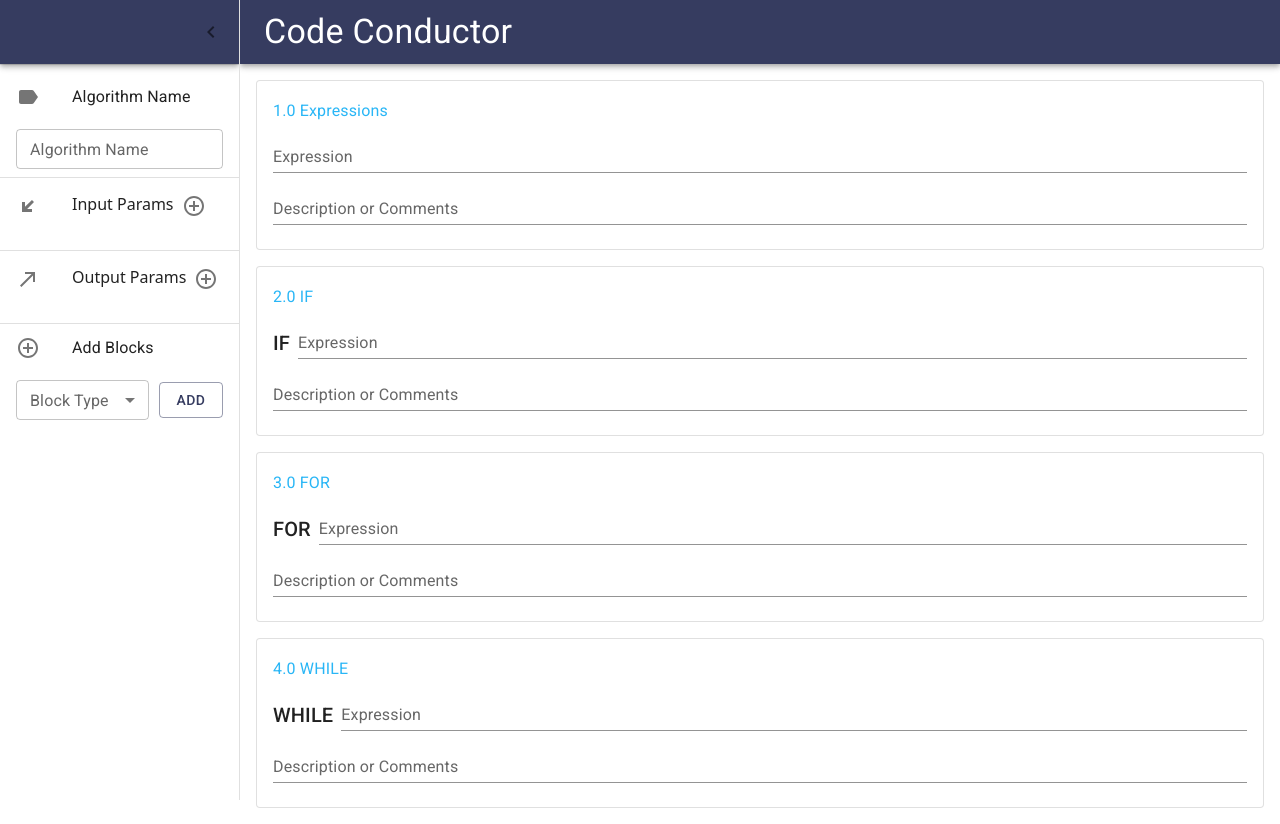
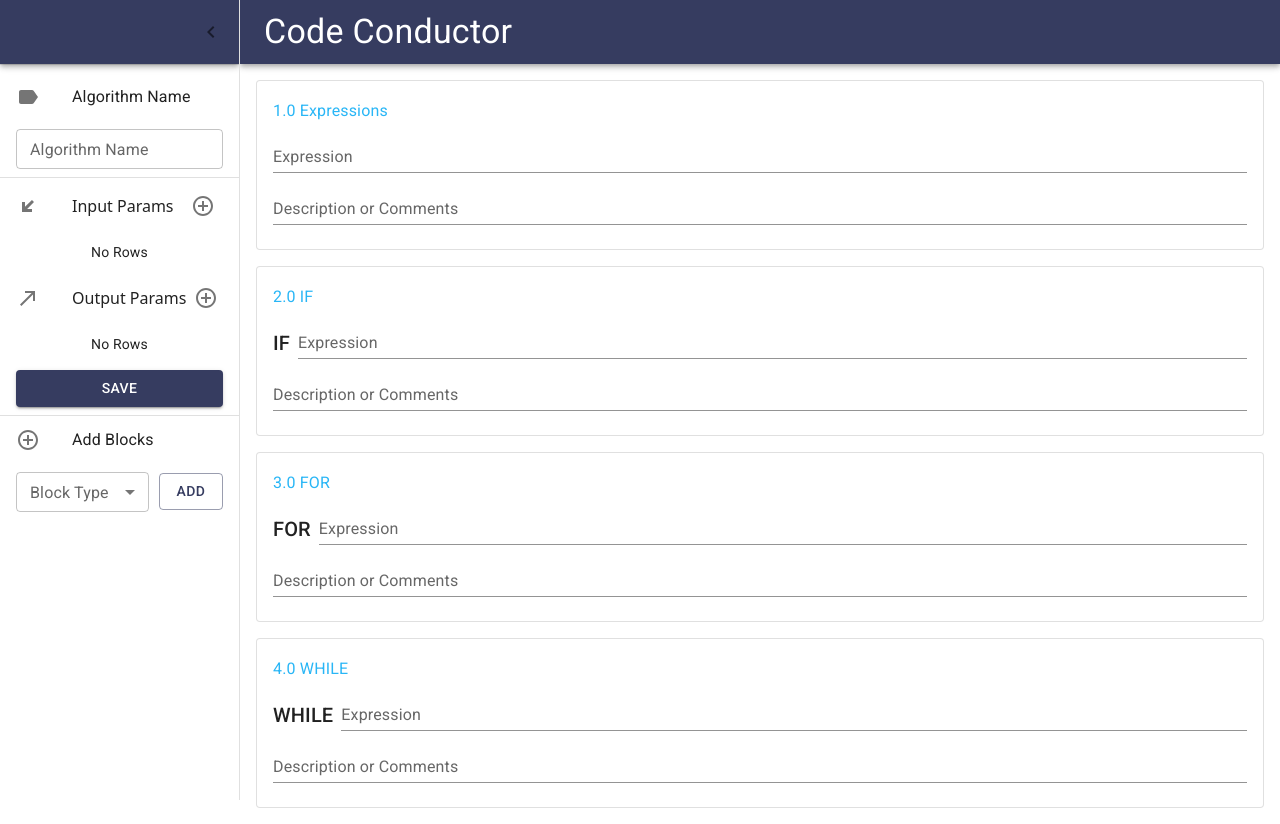
Before and after one commit to AliBdeir/code-conductor, a React (Vite) app: page / in a window 1280 px wide. Built offline with nearby package versions, Linux system fonts and the light colour scheme.

Commit message:
Integrated changes with redux

```diff
--- a/package.json
+++ b/package.json
@@ -16,11 +16,14 @@
     "@mui/icons-material": "^5.14.18",
     "@mui/material": "^5.14.18",
     "@reduxjs/toolkit": "^2.0.1",
+    "lodash": "^4.17.21",
     "react": "^18.2.0",
     "react-dom": "^18.2.0",
-    "react-redux": "^9.0.2"
+    "react-redux": "^9.0.2",
+    "uuid": "^9.0.1"
   },
   "devDependencies": {
+    "@types/lodash": "^4.14.202",
     "@types/react": "^18.2.37",
     "@types/react-dom": "^18.2.15",
     "@typescript-eslint/eslint-plugin": "^6.10.0",
--- a/src/components/icon-button/icon-button.tsx
+++ /dev/null
@@ -1,10 +0,0 @@
-//IconButtonComponent.tsx
-import { IconButton } from "@mui/material";
-
-const IconButtonComponent = ({ icon: Icon, onClick }) => (
-    <IconButton onClick={onClick}>
-        <Icon />
-    </IconButton>
-);
-
-export default IconButtonComponent;
--- /dev/null
+++ b/src/components/sidebar/hooks/use-sidebar-data.ts
@@ -0,0 +1,87 @@
+import _ from "lodash";
+import { useCallback, useMemo, useState } from "react";
+import { v4 as uuidv4 } from 'uuid';
+import { ParameterRowType, dataActions } from "../../../redux/slices/data-slice";
+import { useAppDispatch, useAppSelector } from "../../../redux/store";
+
+export type ParameterDictionary = {
+    [key: string]: ParameterRowType;
+};
+
+export type Parameters = {
+    inputDictionary: ParameterDictionary;
+    outputDictionary: ParameterDictionary;
+}
+
+export type RowType = 'input' | 'output';
+
+const toDictionary = (rows: ParameterRowType[]) =>
+    rows.reduce((acc, param) => {
+        acc[param.id] = param;
+        return acc;
+    }, {} as ParameterDictionary);
+
+const useSidebarData = () => {
+    const dispatch = useAppDispatch();
+    const inputRows = useAppSelector(x => x.data.inputParameters);
+    const outputRows = useAppSelector(x => x.data.outputParameters);
+    const dictionary = useMemo<Parameters>(() => ({
+        inputDictionary: toDictionary(inputRows),
+        outputDictionary: toDictionary(outputRows),
+    }), [inputRows, outputRows]);
+    const [rowData, setRowData] = useState<Parameters>(dictionary);
+    console.log(rowData);
+    const onChange = useCallback((id: string, type: RowType, key: 'dataType' | 'name') => (val: string) => {
+        const clone = _.cloneDeep(rowData);
+        const dictionary = type === 'input' ? clone.inputDictionary : clone.outputDictionary;
+        if (key === 'dataType') dictionary[id].dataType = val;
+        if (key === 'name') dictionary[id].name = val;
+        setRowData(clone);
+    }, [rowData]);
+    const onNameChange = useCallback((id: string, type: RowType) => (val: string) => {
+        onChange(id, type, 'name')(val);
+    }, [onChange]);
+    const onDataTypeChange = useCallback((id: string, type: RowType) => (val: string) => {
+        onChange(id, type, 'dataType')(val);
+    }, [onChange]);
+
+    const onAddRow = useCallback((type: RowType) => () => {
+        const clone = _.cloneDeep(rowData);
+        const id = uuidv4();
+        const dictionary = type === 'input' ? clone.inputDictionary : clone.outputDictionary;
+        dictionary[id] = {
+            id,
+            name: '',
+            dataType: '',
+            type,
+        };
+        setRowData(clone);
+        return id;
+    }, [rowData]);
+    const onRemoveRow = useCallback((id: string, type: RowType) => () => {
+        const clone = _.cloneDeep(rowData);
+        const dictionary = type === 'input' ? clone.inputDictionary : clone.outputDictionary;
+        delete dictionary[id];
+        setRowData(clone);
+    }, [rowData]);
+
+    const onSave = useCallback(() => {
+        dispatch(dataActions.setParameters({
+            inputParameters: Object.values(rowData.inputDictionary),
+            outputParameters: Object.values(rowData.outputDictionary),
+        }))
+    }, [dispatch, rowData.inputDictionary, rowData.outputDictionary]);
+
+    return {
+        rowData,
+        onNameChange,
+        onDataTypeChange,
+        onAddRow,
+        onRemoveRow,
+        inputDictionary: rowData.inputDictionary,
+        outputDictionary: rowData.outputDictionary,
+        onSave,
+    }
+}
+
+export default useSidebarData;
--- /dev/null
+++ b/src/components/sidebar/parameter-row-list-item.tsx
@@ -0,0 +1,43 @@
+import ListItem from "@mui/material/ListItem";
+import ParameterRow from "../rows/parameter-row";
+import { ParameterDictionary, RowType } from "./hooks/use-sidebar-data";
+import { memo, useMemo } from "react";
+import Typography from "@mui/material/Typography";
+
+type ParameterRowListItemProps = {
+    dictionary: ParameterDictionary;
+    onNameChange: (id: string, type: RowType) => (val: string) => void;
+    onDataTypeChange: (id: string, type: RowType) => (val: string) => void;
+    onRemoveRow: (id: string, type: RowType) => () => void;
+    type: RowType;
+};
+
+const ParameterRowListItemComponent = ({
+    dictionary,
+    onNameChange,
+    onDataTypeChange,
+    onRemoveRow,
+    type
+}: ParameterRowListItemProps) => {
+    const keys = useMemo(() => Object.keys(dictionary), [dictionary]);
+    return (
+        <ListItem>
+            <div className='flex flex-col gap-2 w-full'>
+                {keys.map(row =>
+                    <ParameterRow
+                        key={dictionary[row].id}
+                        parameterNameLabel="Name"
+                        parameterNameValue={dictionary[row].name}
+                        parameterNameChanged={onNameChange(dictionary[row].id, type)}
+                        dataTypeValue={dictionary[row].dataType}
+                        dataTypeValueChanged={onDataTypeChange(dictionary[row].id, type)}
+                        onDeleted={onRemoveRow(dictionary[row].id, type)} />)}
+                {!keys.length && (
+                    <div className='w-full'><Typography variant='body2' className='text-center'>No Rows</Typography></div>
+                )}
+            </div>
+        </ListItem>
+    );
+};
+
+export const ParameterRowListItem = memo(ParameterRowListItemComponent);
--- a/src/components/sidebar/sidebar.tsx
+++ b/src/components/sidebar/sidebar.tsx
@@ -15,10 +15,11 @@ import Select from '@mui/material/Select';
 import TextField from '@mui/material/TextField';
 import Tooltip from '@mui/material/Tooltip';
 import { CSSObject, Theme, styled, useTheme } from '@mui/material/styles';
-import { useState } from 'react';
+import { ParameterRowListItem } from './parameter-row-list-item';
 //custom components
 import TitleWithIconButton from '../titlewithicon/sidebar-tile';
-import ParameterRow from '../rows/parameter-row';
+import useSidebarData from './hooks/use-sidebar-data';
+
 
 const drawerWidth = 240;
 
@@ -69,48 +70,13 @@ const Drawer = styled(MuiDrawer, { shouldForwardProp: (prop) => prop !== 'open'
     }),
 );
 
-interface RowItem {
-    id: string;
-}
 
 const Sidebar = ({ open, toggleDrawer }) => {
     const theme = useTheme();
-
-    const [inputRows, setInputRows] = useState<RowItem[]>([]);
-    const [outputRows, setOutputRows] = useState<RowItem[]>([]);
-
-    const [parameterName, setParameterName] = useState('');
-    const [dataTypeName, setDataTypeName] = useState('');
-
-    const handleParameterNameChange = (newValue) => {
-        console.log(newValue);
-        setParameterName(newValue);
-    };
-
-    const handleDataTypeNameChange = (newValue) => {
-        console.log(newValue);
-        setDataTypeName(newValue);
-    };
-
-    const addInput = () => {
-        setInputRows(inputRows => [...inputRows, { id: `input-${inputRows.length}` }]);
-    };
-
-    const removeInput = (index: number) => {
-        setInputRows(inputRows => inputRows.filter((_, i) => i !== index));
-    };
-
-    const addOutput = () => {
-        setOutputRows(outputRows => [...outputRows, { id: `output-${outputRows.length}` }]);
-    };
-
-    const removeOutput = (index: number) => {
-        setOutputRows(outputRows => outputRows.filter((_, i) => i !== index));
-    };
-
+    const { inputDictionary, outputDictionary, onAddRow, onRemoveRow, onNameChange, onDataTypeChange, onSave } = useSidebarData();
     return (
         <Drawer variant="permanent" open={open}>
-            <DrawerHeader style={{ boxShadow: theme.shadows[4],backgroundColor: theme.palette.primary.main }}>
+            <DrawerHeader style={{ boxShadow: theme.shadows[4], backgroundColor: theme.palette.primary.main }}>
                 <IconButton onClick={toggleDrawer}>
                     {theme.direction === 'rtl' ? <ChevronRightIcon /> : <ChevronLeftIcon />}
                 </IconButton>
@@ -144,51 +110,39 @@ const Sidebar = ({ open, toggleDrawer }) => {
                         <ListItemIcon>
                             <TransitEnterexitIcon />
                         </ListItemIcon>
-                        {open && <TitleWithIconButton title="Input Params" icon={AddCircleOutlineIcon} onClick={addInput} />}
+                        {open && <TitleWithIconButton title="Input Params" icon={<AddCircleOutlineIcon />} onClick={onAddRow('input')} />}
                     </ListItem>
                 </Tooltip>
                 {open && (
-                    <ListItem>
-                         <div style={{ display: 'flex', flexDirection: 'column' }}>
-                        {inputRows.map((row, index) => (
-                        <ParameterRow
-                        parameterNameLabel="Name"
-                        parameterNameValue={parameterName}
-                        parameterNameChanged={handleParameterNameChange}
-                        dataTypeNameValue={dataTypeName}
-                        dataTypeNameChanged={handleDataTypeNameChange}
-                        onDeleted={() => removeInput(index)}
+                    <ParameterRowListItem
+                        type="input"
+                        onNameChange={onNameChange}
+                        onDataTypeChange={onDataTypeChange}
+                        onRemoveRow={onRemoveRow}
+                        dictionary={inputDictionary}
                     />
-                        ))}
-                        </div>
-                    </ListItem>
                 )}
-                <Divider />
                 {/* Output Parameters */}
                 <Tooltip title="Output Parameters" placement="right">
                     <ListItem>
                         <ListItemIcon>
                             <CallMadeIcon />
                         </ListItemIcon>
-                        {open && <TitleWithIconButton title="Output Params" icon={AddCircleOutlineIcon} onClick={addOutput} />}
+                        {open && <TitleWithIconButton title="Output Params" icon={<AddCircleOutlineIcon />} onClick={onAddRow('output')} />}
                     </ListItem>
                 </Tooltip>
                 {open && (
-                    <ListItem>
-                        <div style={{ display: 'flex', flexDirection: 'column' }}>
-                        {outputRows.map((row, index) => (
-                        <ParameterRow
-                        parameterNameLabel="Name"
-                        parameterNameValue={parameterName}
-                        parameterNameChanged={handleParameterNameChange}
-                        dataTypeNameValue={dataTypeName}
-                        dataTypeNameChanged={handleDataTypeNameChange}
-                        onDeleted={() => removeOutput(index)}
+                    <ParameterRowListItem
+                        type="output"
+                        onNameChange={onNameChange}
+                        onDataTypeChange={onDataTypeChange}
+                        onRemoveRow={onRemoveRow}
+                        dictionary={outputDictionary}
                     />
-                        ))}
-                        </div>
-                    </ListItem>
                 )}
+                <ListItem>
+                    <Button variant='contained' color='primary' fullWidth onClick={onSave}>Save</Button>
+                </ListItem>
                 <Divider />
                 {/* Add Blocks */}
                 <Tooltip title="Add Blocks" placement="right">
--- a/src/components/titlewithicon/sidebar-tile.tsx
+++ b/src/components/titlewithicon/sidebar-tile.tsx
@@ -1,13 +1,10 @@
+import IconButton from "@mui/material/IconButton";
+
 // ListItemComponent.tsx
-import IconButtonComponent from "../icon-button/icon-button";
-
-const TitleWithIconButton = ({ icon, onClick, title }) => (
-    <div >
-        <span style={{ margin: 0 }}>{title}</span>
-        <IconButtonComponent
-            icon={icon}
-            onClick={onClick}
-        />
+const TitleWithIconButton = ({ icon, onClick, title }: { icon: React.ReactNode, onClick: React.MouseEventHandler, title: string }) => (
+    <div className='flex flex-row items-center align-middle w-full'>
+        <div>{title}</div>
+        <div className='flex-1 flex justify-end'><IconButton onClick={onClick}>{icon}</IconButton></div>
     </div>
 );
 
--- /dev/null
+++ b/src/redux/slices/data-slice.ts
@@ -0,0 +1,36 @@
+import { PayloadAction, createSlice } from "@reduxjs/toolkit";
+
+export type ParameterRowType = {
+    name: string;
+    dataType: string;
+    id: string;
+    type: 'input' | 'output';
+}
+
+// type ParameterDictionary = {
+//     [key: string]:
+// }
+
+type DataSliceState = {
+    inputParameters: ParameterRowType[];
+    outputParameters: ParameterRowType[];
+};
+
+const initialState: DataSliceState = {
+    inputParameters: [],
+    outputParameters: [],
+}
+
+const dataSlice = createSlice({
+    initialState,
+    name: 'data-slice',
+    reducers: {
+        setParameters: (state, action: PayloadAction<{ inputParameters: ParameterRowType[], outputParameters: ParameterRowType[] }>) => {
+            state.inputParameters = action.payload.inputParameters;
+            state.outputParameters = action.payload.outputParameters;
+        },
+    }
+});
+
+export const dataReducer = dataSlice.reducer;
+export const dataActions = dataSlice.actions;
--- a/src/redux/store.ts
+++ b/src/redux/store.ts
@@ -1,10 +1,12 @@
 import { combineReducers, configureStore } from '@reduxjs/toolkit'
 import { layoutReducers } from './slices/layout-slice'
 import { TypedUseSelectorHook, useDispatch, useSelector } from 'react-redux'
+import { dataReducer } from './slices/data-slice'
 
 export const store = configureStore({
   reducer: combineReducers({
     layout: layoutReducers,
+    data: dataReducer,
   }),
 })
 
```
Also changed, not shown: src/components/rows/component-row.tsx (deleted, +0 -12 lines), src/components/rows/parameter-row.tsx (+64 -36 lines), src/components/text-field/text-field.tsx (deleted, +0 -17 lines), .eslintrc.cjs, 1 other file (tests, documents, lock files or other folders).
